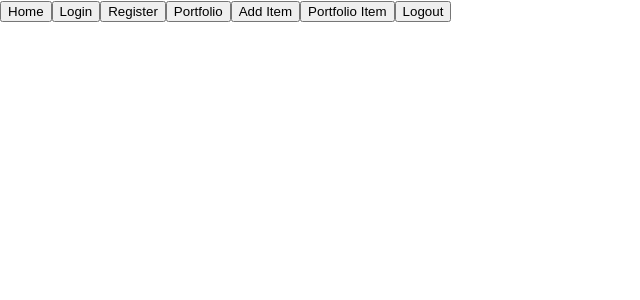
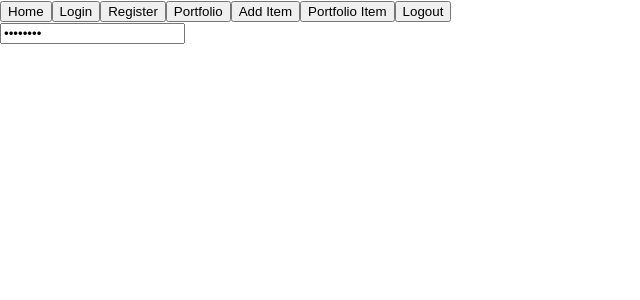
Before and after one commit to themrsung/portfolio-manager, a React (Create React App) app: page /portfolio in a window 1280 px wide. Shown: the top 300 px of the page, without its empty margins (0-640 px from the left). Built offline with nearby package versions, Linux system fonts and the light colour scheme.

Commit message:
passphrase edit

```diff
--- a/src/pages/portfolio/MyPortfolio.jsx
+++ b/src/pages/portfolio/MyPortfolio.jsx
@@ -3,9 +3,12 @@ import { getCurrentlyLoggedInUserId, isLoggedIn } from "../../api/authApi"
 import { store } from "../../redux/config"
 import { getDecryptedItemsOfUser } from "../../api/itemsApi"
 import PortfolioItemList from "../../components/portfolio/PortfolioItemList"
-import { useSelector } from "react-redux"
+import { useDispatch, useSelector } from "react-redux"
+import { setPassphrase } from "../../redux/reducers/passphraseReducer"
 
 export default function MyPortfolio() {
+    const dispatch = useDispatch()
+
     const [items, setItems] = useState([])
 
     const passphrase = useSelector((state) => state.passphrase.passphrase)
@@ -30,6 +33,15 @@ export default function MyPortfolio() {
 
     return (
         <>
+            <div>
+                <input
+                    value={passphrase}
+                    type="password"
+                    onChange={(e) => {
+                        dispatch(setPassphrase(e.target.value))
+                    }}
+                />
+            </div>
             <PortfolioItemList decryptedItems={items} />
         </>
     )
```
